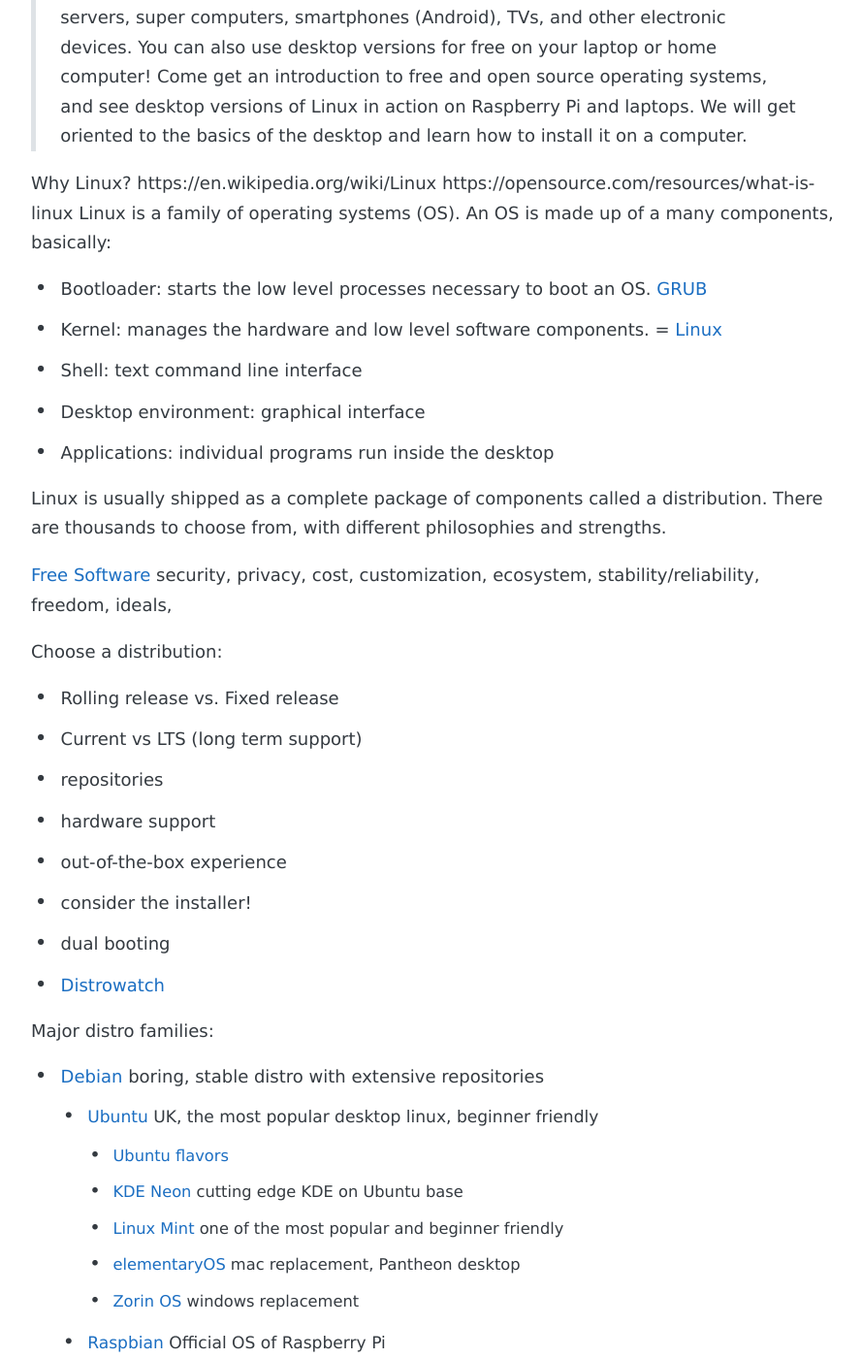
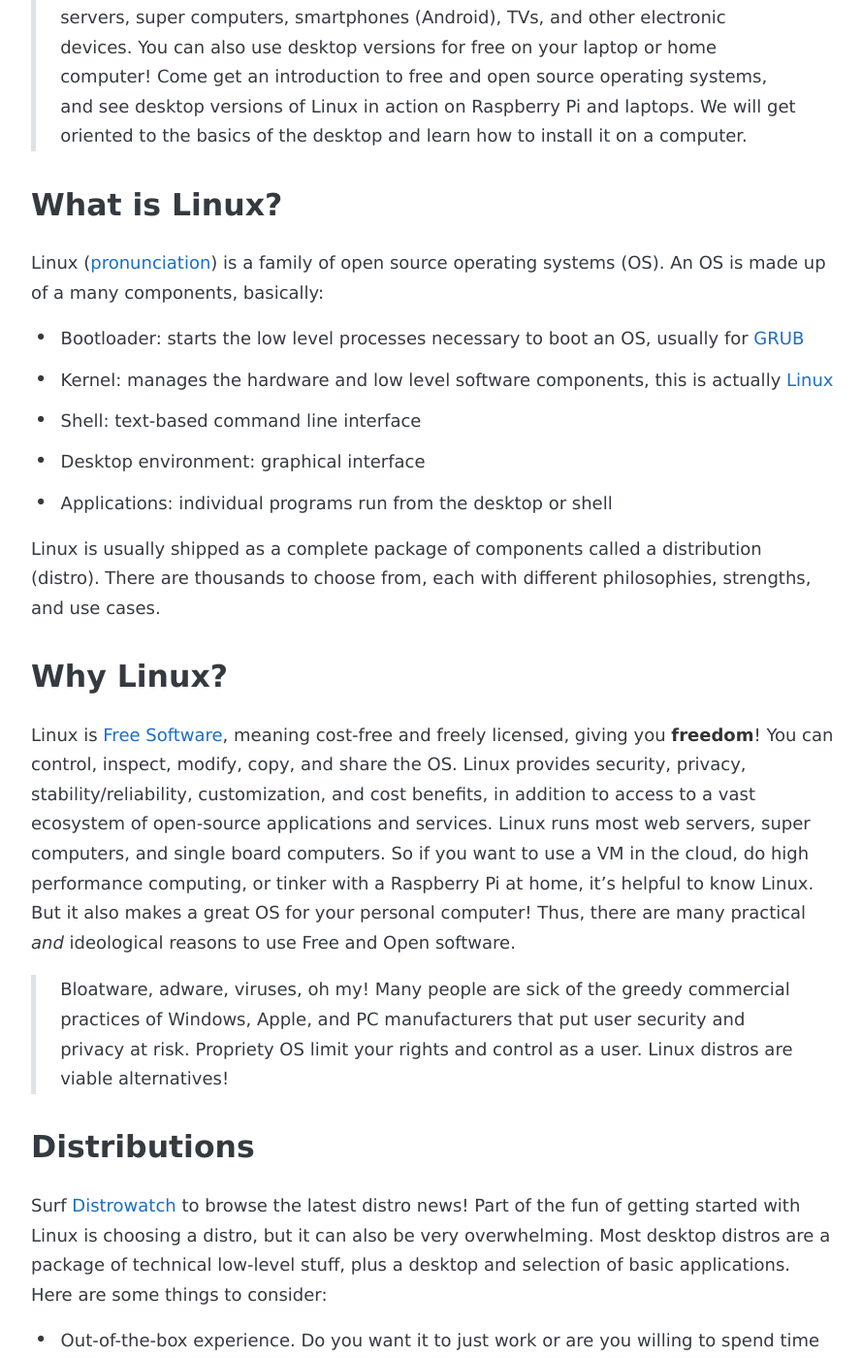
Before and after one commit to evanwill/_drafts, a Jekyll site: the page built from _notes/linux-intro.md, in a window 1280 px wide and 1400 px high, scrolled down 407 px. Shown: the whole window at 97% size, without its empty margins (194-1083 px from the left). Built offline with Jekyll 4.4.1, drawn with Linux system fonts in a browser that asks for light colours; some of the changed text lies outside the part shown.

Commit message:
tag updates, linux intro

```diff
--- a/_notes/linux-intro.md
+++ b/_notes/linux-intro.md
@@ -10,118 +10,148 @@
 > Want to get started with Raspberry Pi or Linux on your laptop? This workshop will introduce the most popular operating system in the world! Although most people are more familiar with Windows or Mac, Linux OS runs the vast majority of web servers, super computers, smartphones (Android), TVs, and other electronic devices. You can also use desktop versions for free on your laptop or home computer!
 > Come get an introduction to free and open source operating systems, and see desktop versions of Linux in action on Raspberry Pi and laptops. We will get oriented to the basics of the desktop and learn how to install it on a computer.
 
-Why Linux?
-https://en.wikipedia.org/wiki/Linux
-https://opensource.com/resources/what-is-linux
-Linux is a family of operating systems (OS).
+## What is Linux?
+
+Linux ([pronunciation](https://upload.wikimedia.org/wikipedia/commons/0/03/Linus-linux.ogg)) is a family of open source operating systems (OS).
 An OS is made up of a many components, basically:
-- Bootloader: starts the low level processes necessary to boot an OS. [GRUB](https://www.gnu.org/software/grub/)
-- Kernel: manages the hardware and low level software components. = [Linux](https://www.kernel.org/)
-- Shell: text command line interface
+- Bootloader: starts the low level processes necessary to boot an OS, usually for [GRUB](https://www.gnu.org/software/grub/)
+- Kernel: manages the hardware and low level software components, this is actually [Linux](https://www.kernel.org/)
+- Shell: text-based command line interface
 - Desktop environment: graphical interface
-- Applications: individual programs run inside the desktop
+- Applications: individual programs run from the desktop or shell
 
-Linux is usually shipped as a complete package of components called a distribution.
-There are thousands to choose from, with different philosophies and strengths.
+Linux is usually shipped as a complete package of components called a distribution (distro).
+There are thousands to choose from, each with different philosophies, strengths, and use cases.
 
-[Free Software](https://www.gnu.org/philosophy/free-sw.en.html)
-security, privacy, cost, customization, ecosystem, stability/reliability, freedom, ideals,
+## Why Linux?
 
-Choose a distribution:
-- Rolling release vs. Fixed release
-- Current vs LTS (long term support)
-- repositories
-- hardware support
-- out-of-the-box experience
-- consider the installer!
-- dual booting
-- [Distrowatch](https://distrowatch.com/)
+Linux is [Free Software](https://www.gnu.org/philosophy/free-sw.en.html), meaning cost-free and freely licensed, giving you **freedom**!
+You can control, inspect, modify, copy, and share the OS.
+Linux provides security, privacy, stability/reliability, customization, and cost benefits, in addition to access to a vast ecosystem of open-source applications and services.
+Linux runs most web servers, super computers, and single board computers.
+So if you want to use a VM in the cloud, do high performance computing, or tinker with a Raspberry Pi at home, it's helpful to know Linux.
+But it also makes a great OS for your personal computer!
+Thus, there are many practical *and* ideological reasons to use Free and Open software.
 
-Major distro families:
+> Bloatware, adware, viruses, oh my!
+> Many people are sick of the greedy commercial practices of Windows, Apple, and PC manufacturers that put user security and privacy at risk.
+> Propriety OS limit your rights and control as a user.
+> Linux distros are viable alternatives!
 
-- [Debian](https://www.debian.org/) boring, stable distro with extensive repositories
-    - [Ubuntu](https://www.ubuntu.com/) UK, the most popular desktop linux, beginner friendly
-        - [Ubuntu flavors](https://www.ubuntu.com/download/ubuntu-flavours)
-        - [KDE Neon](https://neon.kde.org/) cutting edge KDE on Ubuntu base
-        - [Linux Mint](https://www.linuxmint.com/) one of the most popular and beginner friendly
-        - [elementaryOS](https://elementary.io/) mac replacement, Pantheon desktop
-        - [Zorin OS](https://zorinos.com/) windows replacement
-    - [Raspbian](https://www.raspberrypi.org/downloads/raspbian/) Official OS of Raspberry Pi
-    - [Tails](https://tails.boum.org/index.en.html) privacy focused distro
-- [Fedora](https://getfedora.org/) USA
-    - [RedHat](https://www.redhat.com/) non-free enterprise Fedora
-        - [CentOS](https://www.centos.org/) free RedHat
-    - [Fedora Spins](https://spins.fedoraproject.org/)
-        - [Korora](https://kororaproject.org/)
-        - [Sugar](http://wiki.sugarlabs.org/go/Sugar_on_a_Stick/Installation) unique kid focused distro originally developed for One Laptop per Child project
-    - [Fedora Labs](https://labs.fedoraproject.org/)
-- [openSUSE](https://www.opensuse.org/) Germany
-    - [SUSE Enterprise](https://www.suse.com/)
-- [Arch](https://www.archlinux.org/) "KISS" DIY
-    - [Manjaro](https://manjaro.org/) user friendly Arch for beginners
-    - [Antergos](https://antergos.com/)
-- [Solus](https://solus-project.com/) up-and-coming independent distro developing Budgie desktop
-- [Android](https://source.android.com/)
-    - [RemixOS](http://www.jide.com/remixos) open android for desktop
-    - [Android-x86](http://www.android-x86.org/download)
-- Portable. Some linux distros are specifically designed to be portable. You always use them from a USB stick and do not install to a hard drive. For example:
-    - [Puppy Linux](http://puppylinux.org/)
-    - [Slax](https://www.slax.org/en/)
-    - [Porteus](http://www.porteus.org/)
-- Entertainment
-    - music player: [Volumio](https://volumio.org/)
-    - media center: [OSMC](https://osmc.tv/), [OpenELEC](http://openelec.tv/)
-    - gaming: [RetroPie](https://retropie.org.uk/)
+## Distributions
 
-Choose a desktop:
+Surf [Distrowatch](https://distrowatch.com/) to browse the latest distro news!
+Part of the fun of getting started with Linux is choosing a distro, but it can also be very overwhelming.
+Most desktop distros are a package of technical low-level stuff, plus a desktop and selection of basic applications.
+Here are some things to consider:
 
-- [GNOME](https://www.gnome.org/), modern, minimalistic, no start menu, extensions (get newest version with Fedora)
-    - Unity - unique Ubuntu only, future uncertain (GTK). Dash, Scopes, HUD. (get newest version with Ubuntu 17)
-    - [Cinnamon](http://developer.linuxmint.com/projects.html), Mint mostly, more traditional desktop with start menu (GTK) (get newest version with Mint)
-    - [MATE](https://mate-desktop.org/), fork to preserve old GNOME 2 (GTK)
-- [KDE](https://www.kde.org/), very configurable, complex, windows-like (Qt) (get newest version with Neon)
-- [Xfce](https://www.xfce.org/), lighter weight, traditional linux desktop (GTK)
-- [LXDE](http://lxde.org/), very light weight
-- [Budgie](https://solus-project.com/budgie/), unique Solus desktop also available on Ubuntu (get newest version with Solus)
+- Out-of-the-box experience. Do you want it to just work or are you willing to spend time customizing it? Do you want all the applications pre-installed or minimalist?
+- Installer! Older Linux distros were hard to install--Ubuntu really changed that, but some installers are friendlier than others.
+- Dual booting options. Do you want to keep windows? Some installers make it easy.
+- Repositories. Some distros have huge repos of applications, making installing new software secure and easy. Some are more up-to-date than others. Others are more DIY.
+- Hardware support. Some distros support a huge range of legacy hardware. Others have better support for the newest hardware.
+- Current vs LTS (long term support). Do you want to install an OS that will be supported for a LONG time that you won't have to upgrade or do you want the latest-and-greatest?
+- Rolling release vs. fixed release. Rolling release distros have a continuos stream of updates, you always have the latest software and never have to upgrade to a new version. Fixed release are more traditional and stable with incremental versions that require an large upgrade every so often.
+- Ecosystem. Do you use a Linux server at work? Choose a distro from the same family to make life easier.
+
+My easy suggestion: use [Ubuntu](https://www.ubuntu.com/) or an [Ubuntu flavor](https://www.ubuntu.com/download/ubuntu-flavours).
+But check out the Appendix at the bottom for MORE suggestions!
+
+## Desktop Environment
+
+The Desktop environment (DE) is the graphical interface you will be staring at all day.
+It is separate from the core of the distro and can usually be installed independently.
+In fact you can [install more than one](https://www.linux.com/news/5-linux-desktop-environments-rise-2017)!
+Things to consider:
+- Weight. How graphics heavy is it. If you have an old computer or low spec hardware, go light!
+- Configurability. How much do you want to tweak the look and feel? Do you want it to just look good out of the box?
+- Unique vs. traditional. Do you want something different or are you nostalgic for the old days?
+
+Major desktops:
+- [GNOME](https://www.gnome.org/). modern, minimalistic, no start menu, extensions (get newest version with Fedora)
+    - Unity. unique interface featuring Dash, Scopes, HUD. Ubuntu only, future uncertain.
+    - [Cinnamon](http://developer.linuxmint.com/projects.html). more traditional desktop with start menu (get newest version with Mint)
+    - [MATE](https://mate-desktop.org/). traditional, a fork to preserve an old version of GNOME
+- [KDE](https://www.kde.org/). very configurable, complex, windows-like (get newest version with Neon)
+- [Xfce](https://www.xfce.org/). lighter weight, traditional linux desktop
+- [LXDE](http://lxde.org/). very light weight
+- [Budgie](https://solus-project.com/budgie/). up-and-coming new project (get newest version with Solus or Ubuntu)
 - Tiling window manager, [xmonad](http://xmonad.org/)
-- install more than one!
 
-Choose a theme [OMG!Ubuntu](http://www.omgubuntu.co.uk/category/themes-2)
-Qt (KDE) vs. GTK (Gnome)
-icons and themes
-- adapta
-numix
-arc
-paper
+> Most desktops support themes which make it easy to change the look and feel.
+> For example check out the themes page at [OMG! Ubuntu!](http://www.omgubuntu.co.uk/category/themes-2).
+> You might hear about GTK vs. Qt applications and themes.
+> Gnome uses GTK and KDE uses Qt, so applications based on the non-native tool kit won't style correctly.
 
-Linux distros are generally released as an ISO, often called a “live cd” or “live usb” meaning it can boot from the install media.
-Burn a LiveUSB or SD
-https://evanwill.github.io/_drafts/notes/burn-iso.html
+## Try and Install
 
-user accounts
+The best way to learn Linux is to try it.
+Modern Linux distros are generally released as an ISO disk image, often called a “live cd” or “live usb”.
+This means you can download an ISO, burn it to a USB stick, and then boot up into the desktop without actually installing or changing your hard drive!
+Give it a try, with these [instructions](https://evanwill.github.io/_drafts/notes/burn-iso.html).
+Or you install [VirtualBox](https://www.virtualbox.org/wiki/Downloads) on a computer to try out any distro in a disposable virtual machine.
 
-education linux:
+Once you try it out, install it!
+Most installers are graphical and friendly.
 
-VMs
+## Basics
 
-cloud linux
+If you have ever used a computer, almost everything will be familiar! No big deal.
+Here are a few things slightly different from Windows:
 
-https://evanwill.github.io/_drafts/notes/commandline.html
+- User accounts and passwords
+- File system, home directory
+- Updates
+- Software center
+- Terminal, command line is really handy! See this [mini-workshop](https://evanwill.github.io/_drafts/notes/commandline.html).
+- UIdaho, connecting to AirVandalGold requires some extra steps, see [my instructions](https://evanwill.github.io/_drafts/notes/airvandalgold-setup.html).
 
-https://evanwill.github.io/_drafts/notes/kids-games.html
+# Appendix
 
-https://evanwill.github.io/_drafts/notes/linux-apps.html
+## Major distro families
 
-https://evanwill.github.io/_drafts/notes/ubuntu-tips.html
+[Debian](https://www.debian.org/) boring, stable distro with extensive repositories that is the base of MANY other distros
+- [Ubuntu](https://www.ubuntu.com/) developed by Canonical based in the UK, it is the most popular desktop linux, very beginner friendly
+    - [Ubuntu flavors](https://www.ubuntu.com/download/ubuntu-flavours)
+    - [KDE Neon](https://neon.kde.org/) cutting edge KDE on Ubuntu base
+    - [Linux Mint](https://www.linuxmint.com/) one of the most popular and beginner friendly
+    - [Elementary OS](https://elementary.io/) mac replacement, unique Pantheon desktop
+    - [Zorin OS](https://zorinos.com/) windows replacement
+- [Raspbian](https://www.raspberrypi.org/downloads/raspbian/) Official OS of Raspberry Pi, unique Pixel desktop
+- [Tails](https://tails.boum.org/index.en.html) privacy focused distro
 
-https://evanwill.github.io/_drafts/notes/airvandalgold-setup.html
+[Fedora](https://getfedora.org/)
+- [RedHat](https://www.redhat.com/) USA based non-free enterprise Linux
+    - [CentOS](https://www.centos.org/) free RedHat
+- [Fedora Spins](https://spins.fedoraproject.org/)
+    - [Korora](https://kororaproject.org/) fairly new, nice looking distro
+    - [Sugar](http://wiki.sugarlabs.org/go/Sugar_on_a_Stick/Installation) unique kid focused distro originally developed for One Laptop per Child project
+- [Fedora Labs](https://labs.fedoraproject.org/) specialized distros from science to games
 
-https://evanwill.github.io/_drafts/notes/handy-pi-commands.html
+[openSUSE](https://www.opensuse.org/)
+- [SUSE Enterprise](https://www.suse.com/) Germany based enterprise Linux
 
-https://evanwill.github.io/_drafts/notes/ubuntu-tips.html
+[Arch](https://www.archlinux.org/) *K.I.S.S.* DIY, not user friendly
+- [Manjaro](https://manjaro.org/) user friendly Arch for beginners
+- [Antergos](https://antergos.com/)
 
+[Solus](https://solus-project.com/) up-and-coming independent distro developing Budgie desktop
 
-Other open OS:
-- BSD, [FreeBSD](https://www.freebsd.org/) and [TrueOS](https://www.trueos.org/)
-- Haiku, https://www.haiku-os.org/
-- KolibriOS, http://kolibrios.org/en/
+[Android](https://source.android.com/)
+- [RemixOS](http://www.jide.com/remixos) open android for desktop
+- [Android-x86](http://www.android-x86.org/download)
+
+**Portable.** Some linux distros are specifically designed to be portable, i.e. you always use them from a USB stick and do not install to a hard drive. For example:
+- [Puppy Linux](http://puppylinux.org/)
+- [Slax](https://www.slax.org/en/)
+- [Porteus](http://www.porteus.org/)
+
+**Entertainment.** There are many specialized minimalist distros that act as entertainment centers, usually run on a Raspberry Pi or similar device.
+- music player: [Volumio](https://volumio.org/)
+- media center: [OSMC](https://osmc.tv/), [OpenELEC](http://openelec.tv/)
+- gaming: [RetroPie](https://retropie.org.uk/)
+
+**Other open OS.** There are other open-source OS out there, Linux is just the most popular.
+- BSD. Considered rock-solid stable and secure for servers, with desktop options [FreeBSD](https://www.freebsd.org/) and [TrueOS](https://www.trueos.org/)
+- [Haiku](https://www.haiku-os.org/)
+- [KolibriOS](http://kolibrios.org/en/). Minimalist, tiny OS
```
Also changed, not shown: _notes/commandline.md (+1 -1 lines), _notes/image-editing.md (+1 -1 lines), _notes/linux-apps.md (+1 -1 lines), _notes/pi-py-poems.md (+1 -0 lines), _notes/refine-post-request.md (+4 -3 lines).
